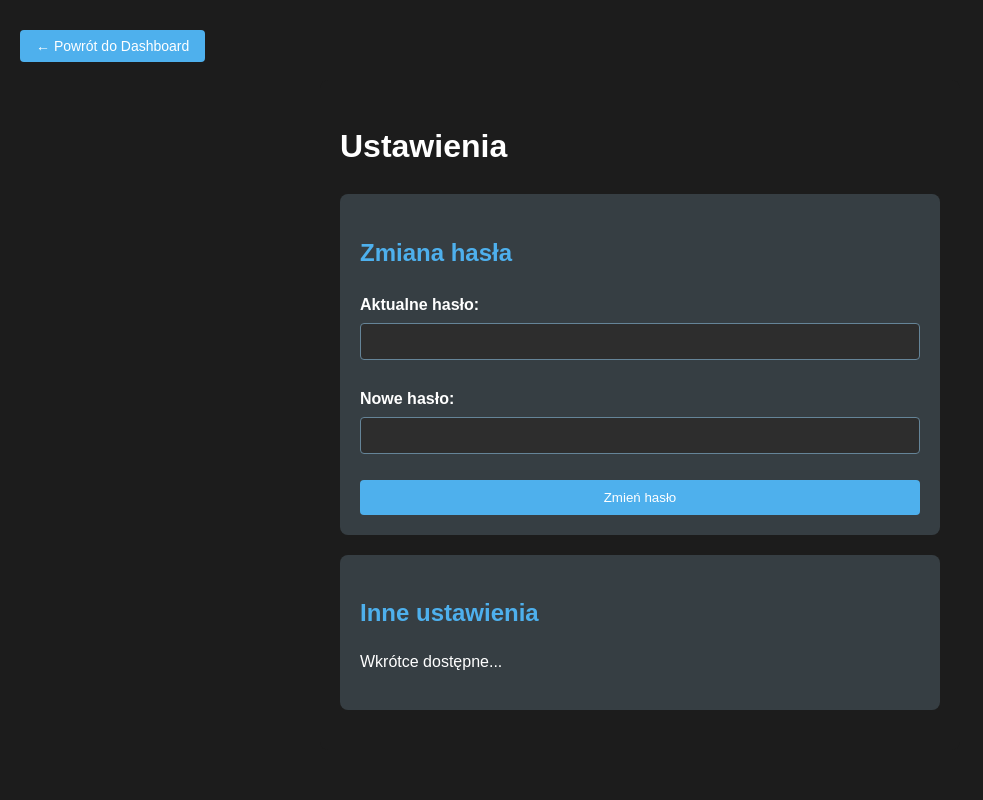
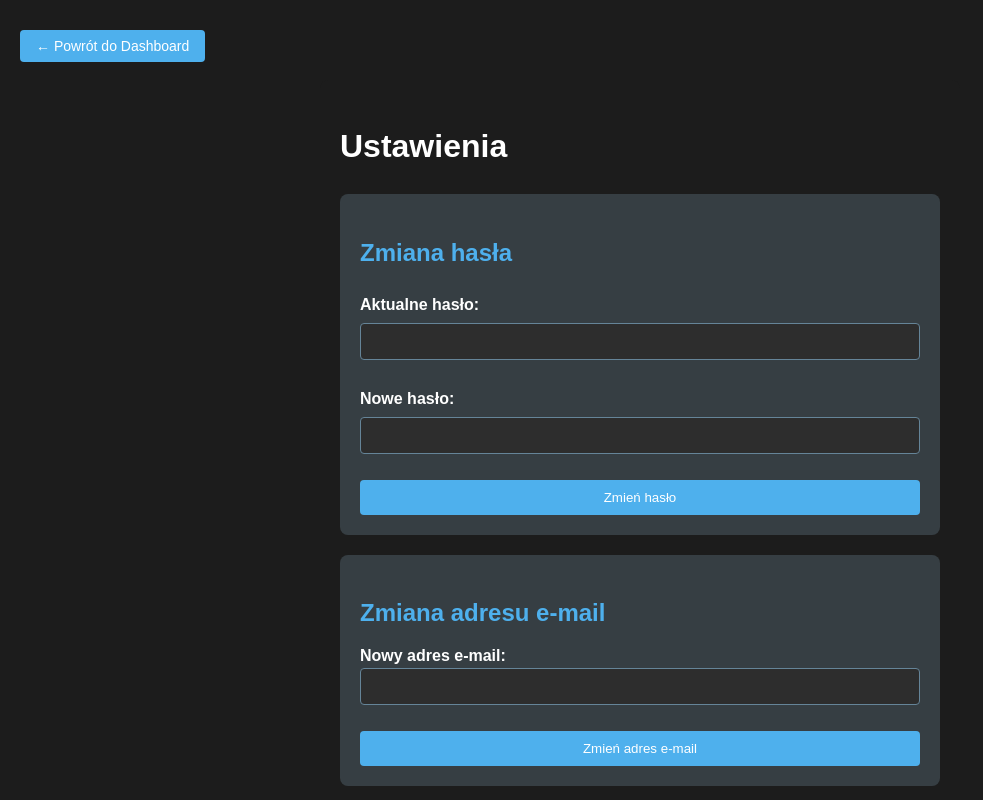
Before and after one commit to RemigiuszZydek/SMS_FrontEnd, a React (Create React App) app in the folder sms/: page /settings in a window 1280 px wide. Shown: the top 800 px of the page, without its empty margins (0-983 px from the left). Built offline with nearby package versions, Linux system fonts and the light colour scheme.

Commit message:
refreshtoken

```diff
--- a/sms/src/api/authService.js
+++ b/sms/src/api/authService.js
@@ -62,3 +62,25 @@ export const sendResetPasswordToken = async ({ email, newPassword }) => {
 		throw error;
 	}
 };
+
+export const refreshAuthToken = async () => {
+	const refreshToken = localStorage.getItem("refreshToken");
+	try {
+		const response = await axios.post(
+			`${API_URL}/api/auth/refresh`,
+			{
+				accessToken: localStorage.getItem("accessToken"),
+				refreshToken,
+			},
+			{
+				headers: {
+					"Content-Type": "application/json",
+				},
+			}
+		);
+		localStorage.setItem("accessToken", response.data.accessToken);
+		localStorage.setItem("refreshToken", response.data.refreshToken);
+	} catch (error) {
+		console.error("Błąd przy odświeżaniu tokena:", error);
+	}
+};
--- a/sms/src/components/Settings.js
+++ b/sms/src/components/Settings.js
@@ -1,13 +1,17 @@
 import React, { useState } from "react";
 import { useNavigate } from "react-router-dom";
 import axios from "axios";
+import { refreshAuthToken } from "../api/authService";
 import "../styles/components/Settings.css";
 
 const Settings = () => {
 	const [currentPassword, setCurrentPassword] = useState("");
 	const [newPassword, setNewPassword] = useState("");
-	const [message, setMessage] = useState("");
-	const [error, setError] = useState("");
+	const [newEmail, setNewEmail] = useState("");
+	const [passwordMessage, setPasswordMessage] = useState("");
+	const [passwordError, setPasswordError] = useState("");
+	const [emailMessage, setEmailMessage] = useState("");
+	const [emailError, setEmailError] = useState("");
 	const navigate = useNavigate();
 
 	const handlePasswordChange = async (e) => {
@@ -27,13 +31,50 @@ const Settings = () => {
 			);
 
 			if (response.status === 200) {
-				setMessage("Hasło zostało zmienione pomyślnie.");
-				setError("");
+				setPasswordMessage("Hasło zostało zmienione pomyślnie.");
+				setPasswordError("");
 			}
 		} catch (error) {
-			setError("Błąd przy zmianie hasła. Sprawdź swoje dane.");
-			setMessage("");
+			setPasswordError("Błąd przy zmianie hasła. Sprawdź swoje dane.");
+			setPasswordMessage("");
 			console.error("Błąd:", error);
+		}
+	};
+
+	const handleEmailChange = async (e) => {
+		e.preventDefault();
+		const token = localStorage.getItem("accessToken");
+
+		try {
+			const response = await axios.post(
+				"https://localhost:7099/api/auth/send-confirmation-change-email",
+				{ newEmail },
+				{
+					headers: {
+						"Content-Type": "application/json",
+						Authorization: `Bearer ${token}`,
+					},
+				}
+			);
+
+			if (response.status === 200) {
+				setEmailMessage(
+					"Link do potwierdzenia zmiany adresu e-mail został wysłany."
+				);
+				setEmailError("");
+			}
+		} catch (error) {
+			if (error.response && error.response.status === 401) {
+				console.log(token);
+				await refreshAuthToken();
+				handleEmailChange(e);
+			} else {
+				setEmailError(
+					"Błąd przy wysyłaniu linku zmiany e-maila. Spróbuj ponownie."
+				);
+				setEmailMessage("");
+				console.error("Błąd:", error);
+			}
 		}
 	};
 
@@ -66,8 +107,25 @@ const Settings = () => {
 						/>
 						<button type="submit">Zmień hasło</button>
 					</form>
-					{message && <p className="success-message">{message}</p>}
-					{error && <p className="error-message">{error}</p>}
+					{passwordMessage && (
+						<p className="success-message">{passwordMessage}</p>
+					)}
+					{passwordError && <p className="error-message">{passwordError}</p>}
+				</div>
+				<div className="settings-section">
+					<h2>Zmiana adresu e-mail</h2>
+					<form onSubmit={handleEmailChange} className="change-email-form">
+						<label>Nowy adres e-mail:</label>
+						<input
+							type="email"
+							value={newEmail}
+							onChange={(e) => setNewEmail(e.target.value)}
+							required
+						/>
+						<button type="submit">Zmień adres e-mail</button>
+					</form>
+					{emailMessage && <p className="success-message">{emailMessage}</p>}
+					{emailError && <p className="error-message">{emailError}</p>}
 				</div>
 				<div className="settings-section">
 					<h2>Inne ustawienia</h2>
```
